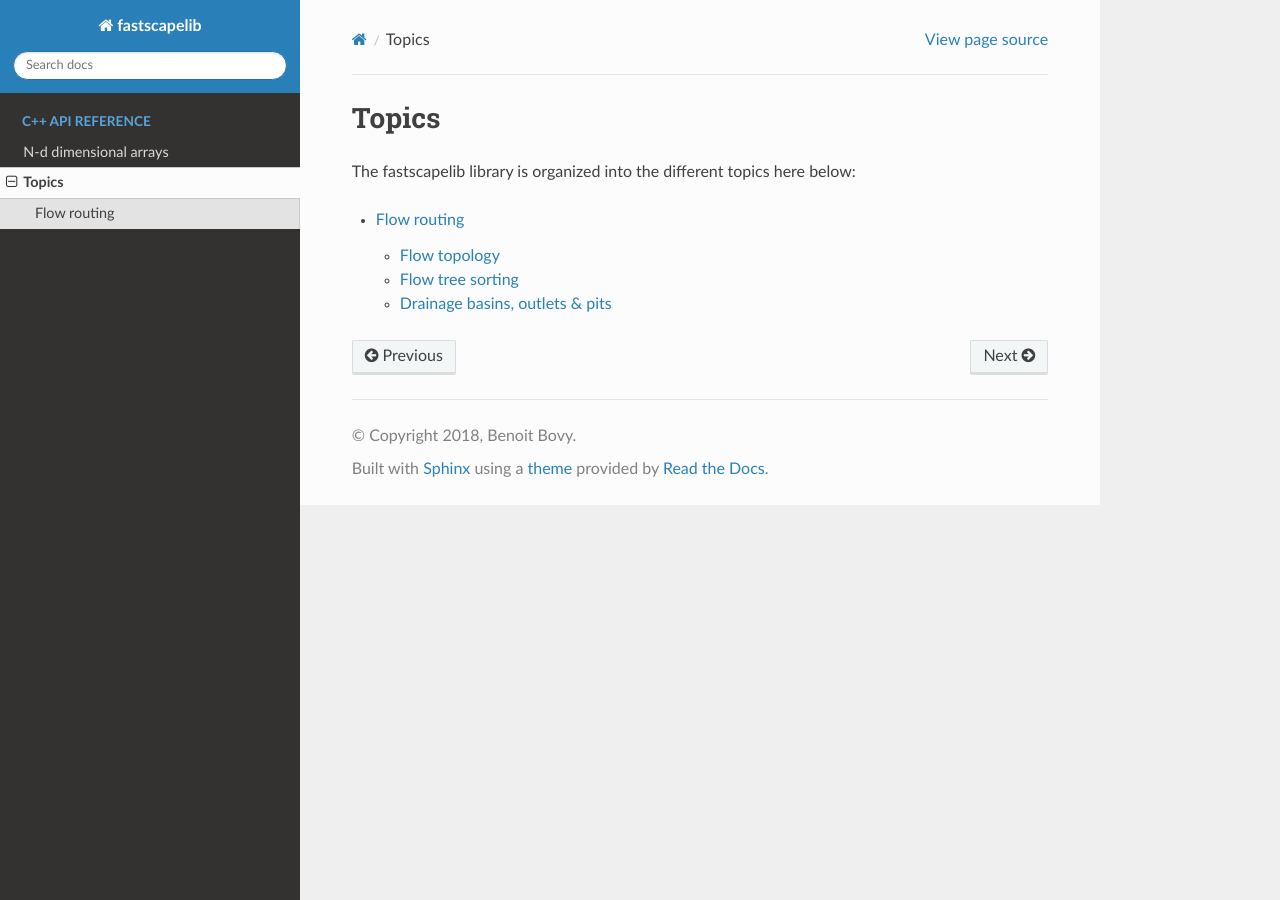
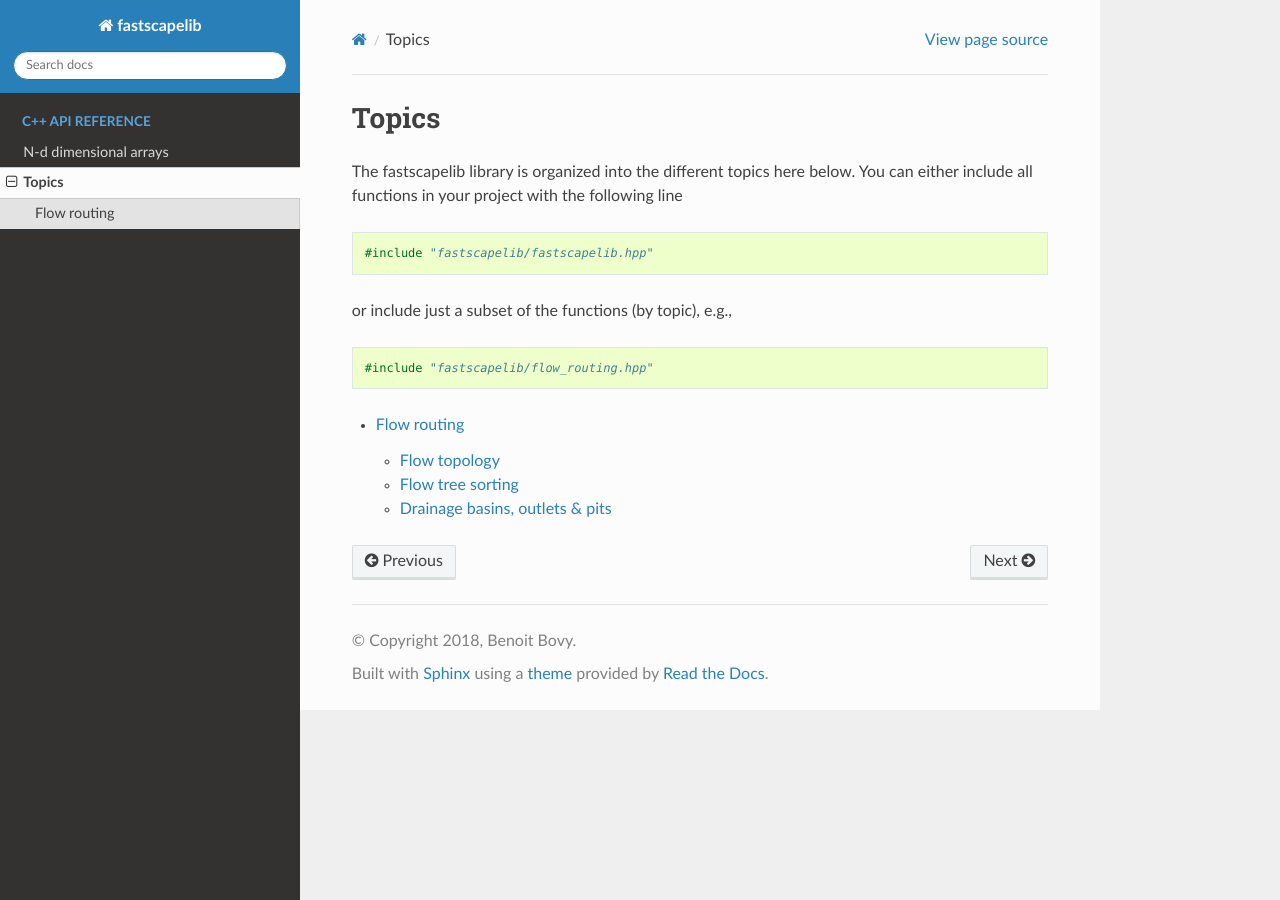
Before and after one commit to fastscape-lem/fastscapelib, a Sphinx documentation site: the page built from doc/source/api/topics.rst, in a window 1280 px wide. Built offline with Sphinx 7.4.7 and the Read the Docs theme 2.0.0, drawn with Linux system fonts in a browser that asks for light colours.

Commit message:
WIP update some templates + misc

```diff
--- a/doc/source/api/topics.rst
+++ b/doc/source/api/topics.rst
@@ -2,7 +2,18 @@ Topics
 ======
 
 The fastscapelib library is organized into the different topics here
-below:
+below. You can either include all functions in your project with the
+following line
+
+.. code-block:: cpp
+
+   #include "fastscapelib/fastscapelib.hpp"
+
+or include just a subset of the functions (by topic), e.g.,
+
+.. code-block:: cpp
+
+   #include "fastscapelib/flow_routing.hpp"
 
 .. toctree::
    :maxdepth: 2
```
Also changed, not shown: 2 other files.
